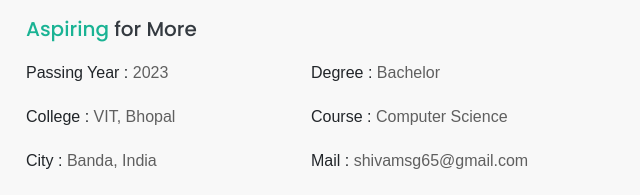
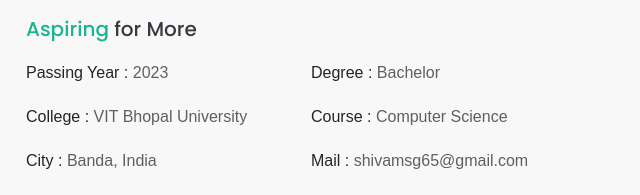
Before and after one commit to Shhhivam/portfolio_website, a plain HTML site: page index.html in a window 1280 px wide. Shown: the part 955-1150 px from the top of the page, 629-1269 px from the left. Drawn offline with Linux system fonts and the light colour scheme; some packages are replaced by stand-ins of ours; files whose address does not match are found by name; a web font is replaced by a local one.

Commit message:
Update index.html

```diff
--- a/index.html
+++ b/index.html
@@ -1729,7 +1729,7 @@
                                         <p>Phone : <span> +123 456 7890</span></p>
                                     </li> -->
                                     <li>
-                                        <p>College : <span> VIT, Bhopal </span></p>
+                                        <p>College : <span> VIT Bhopal University</span></p>
                                     </li>
 
                                     <li>
```
